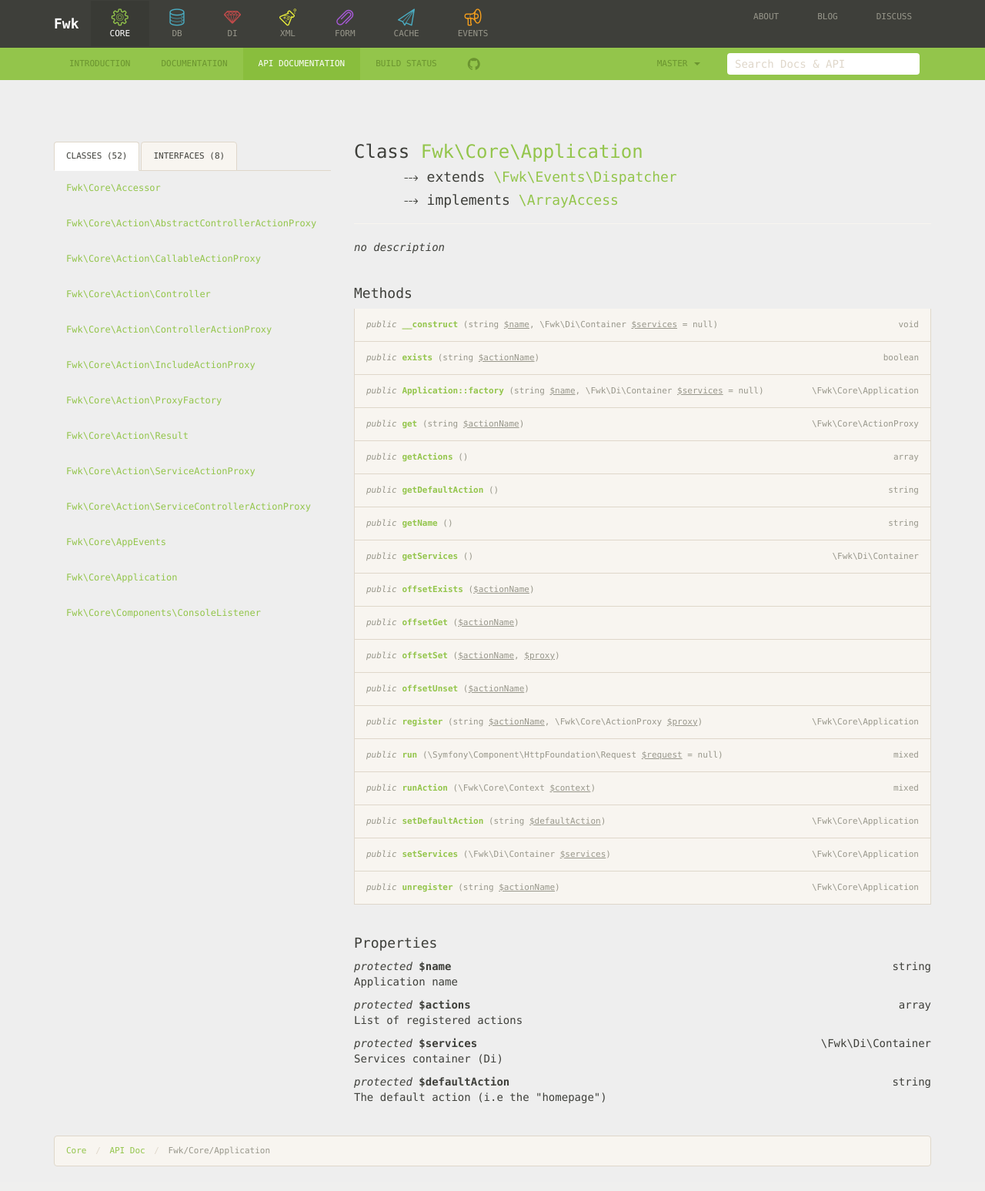
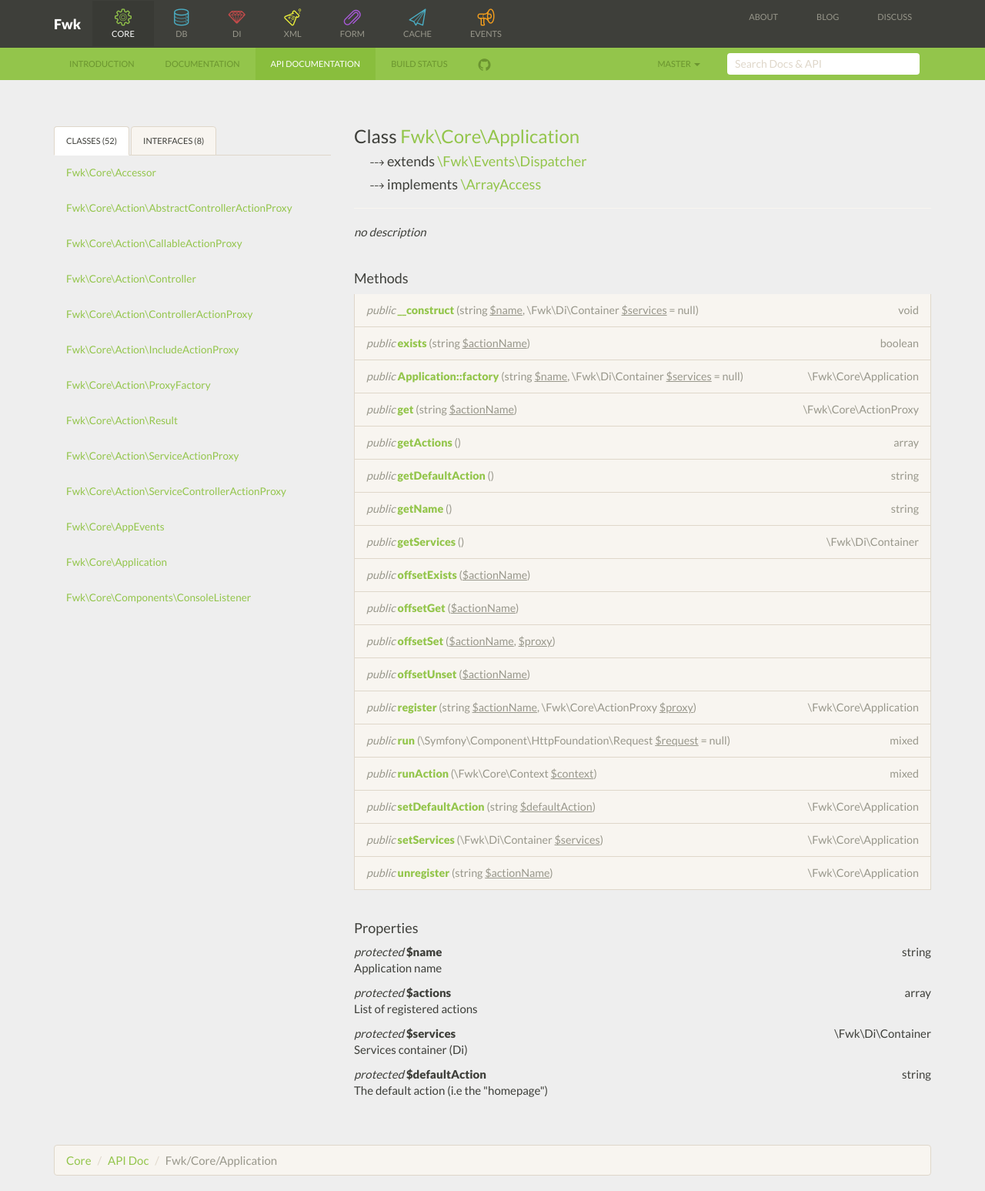
Before and after one commit to fwk/website, a PHP site: page /static/package-api.html in a window 1280 px wide. Shown: the whole page at 77% size. Before the commit the page ends 1515 px from the top, so only its background shows below. Run offline with PHP 8.4, Linux system fonts and the light colour scheme.

Commit message:
ihm fixes

```diff
--- a/app/site/assets/css/site.css
+++ b/app/site/assets/css/site.css
@@ -1,6 +1,8 @@
+@import url(http://fonts.googleapis.com/css?family=Lato:400,300,900);
 body {
-    font-family: "Consolas", "Bitstream Vera Sans Mono", "Courier New", Courier, monospace;
+    font-family: 'Lato', "Helvetica Neue", Helvetica, Verdana, sans-serif;
     background-color: #eee;
+    font-size: 1.5em;
 }
 
 #mainmenu {
@@ -300,7 +302,7 @@ b.events {
     padding-bottom: 40px;
 }
 #main {
-    padding-top: 40px;
+    padding-top: 20px;
 }
 
 .tooltip {
@@ -313,7 +315,7 @@ b.events {
 }
 
 ul.classes {
-    font-size: 12px;
+    font-size: 0.9em !important;
     text-transform: none;
     overflow-y: auto;
     max-height: 600px;
@@ -432,7 +434,9 @@ h5 {
 }
 
 .breadcrumb {
+    margin-top: 20px;
     text-transform: none;
+    font-size: 1em;
 }
 
 #footer {
@@ -443,3 +447,20 @@ h5 {
     font-size: 0.9em;
 
 }
+
+.light {
+    font-weight: 100;
+}
+
+h3.panel-title {
+  font-size: 1.5em !important;
+}
+
+h4.panel-title {
+    font-size: 1.3em !important;
+}
+
+.pkg-intro h2 {
+    font-weight: 100;
+    margin-bottom: 40px;
+}
--- a/app/site/pages/about.twig
+++ b/app/site/pages/about.twig
@@ -2,8 +2,6 @@
 
 {% extends "layouts/about.twig" %}
 
-{% block about_title %}<small>Features</small>{% endblock %}
-
 {% block about_contents %}
     <p>TODO</p>
 {% endblock %}
--- a/app/site/pages/about/contribute.twig
+++ b/app/site/pages/about/contribute.twig
@@ -2,7 +2,7 @@
 
 {% extends "layouts/about.twig" %}
 
-{% block about_title %}<small>Contribute</small>{% endblock %}
+{% block about_title %}<small><i class="glyphicon glyphicon-hand-up"></i> Contribute</small>{% endblock %}
 
 {% block about_contents %}
     All contributions are welcome!
--- a/app/site/pages/about/faq.twig
+++ b/app/site/pages/about/faq.twig
@@ -2,7 +2,7 @@
 
 {% extends "layouts/about.twig" %}
 
-{% block about_title %}<small>Frequently Asked Questions</small>{% endblock %}
+{% block about_title %}<small><i class="glyphicon glyphicon-question-sign"></i> Frequently Asked Questions</small>{% endblock %}
 
 {% block about_contents %}
     <div class="panel panel-default">
--- a/app/site/pages/about/license.twig
+++ b/app/site/pages/about/license.twig
@@ -2,7 +2,7 @@
 
 {% extends "layouts/about.twig" %}
 
-{% block about_title %}<small>License</small>{% endblock %}
+{% block about_title %}<small><i class="glyphicon glyphicon-file"></i> License</small>{% endblock %}
 
 {% block about_contents %}
     <h2 style="margin-top:0">Fwk Components</h2>
--- a/app/site/pages/about/story.twig
+++ b/app/site/pages/about/story.twig
@@ -2,7 +2,7 @@
 
 {% extends "layouts/about.twig" %}
 
-{% block about_title %}<small>The Story</small>{% endblock %}
+{% block about_title %}<small><i class="glyphicon glyphicon-glass"></i> The Story</small>{% endblock %}
 
 {% block about_contents %}
     <p>
--- a/app/site/pages/home.twig
+++ b/app/site/pages/home.twig
@@ -7,7 +7,7 @@
     <div class="row">
         <div class="col-12" style="display:block; text-align:center; margin-bottom: 20px;">
             <h1><b>Development Happiness</b> is now available for <a href="http://www.php.net">PHP</a> !</h1>
-            <h3>Tired of editing dozens of configuration files to fit a specific framework ? Your code looks like Java and works just fine but how could it be <i>simpler</i> ? Do you really need another <a href="http://hacklang.org/">pseudo</a>-<a href="http://zephir-lang.com/">language</a> to make your app <i>efficient</i> ? Don't look any further... <b>Fwk is here</b> !</h3>
+            <h3 class="light">Tired of editing dozens of configuration files to fit a specific framework ? Your code looks like Java and works just fine but how could it be <i>simpler</i> ? Do you really need another <a href="http://hacklang.org/">pseudo</a>-<a href="http://zephir-lang.com/">language</a> to make your app <i>efficient</i> ? Don't look any further... <b>Fwk is here</b> !</h3>
             <a href="{{ _helper.url('PageView', {page: 'about'}) }}" class="btn btn-primary" style="margin-top: 10px;">Learn More</a>
         </div>
     </div>
--- a/app/site/pages/layouts/package.twig
+++ b/app/site/pages/layouts/package.twig
@@ -18,8 +18,7 @@
             <ul class="nav navbar-nav">
                 <li{% if query.page == 'package/intro' %} class="active"{% endif %}><a href="{{ _helper.url('PageView', {page: 'package/intro', package: query.package|lower, version: query.version|default("master")}) }}">Introduction</a></li>
                 <li{% if query.page == 'package/doc' %} class="active"{% endif %}><a href="{{ _helper.url('PageView', {page: 'package/doc', package: query.package|lower, version: query.version|default("master")}) }}">Documentation</a></li>
-                <li{% if query.page == 'package/apidoc' or query.page == 'package/apidoc-class' %} class="active"{% endif %}><a href="{{ _helper.url('PageView', {page: 'package/apidoc', package: query.package|lower, version: query.version|default("master")}) }}">API Documentation</a></li>
-                <li{% if query.page == 'package/status' %} class="active"{% endif %}><a href="{{ _helper.url('PageView', {page: 'package/status', package: query.package|lower, version: query.version|default("master")}) }}">Build Status</a></li>
+                <li{% if query.page == 'package/apidoc' or query.page == 'package/apidoc-class' %} class="active"{% endif %}><a href="{{ _helper.url('PageView', {page: 'package/apidoc', package: query.package|lower, version: query.version|default("master")}) }}">API</a></li>
                 <li>
                     <a href="{{ pkg.url }}" data-toggle="tooltip" data-placement="bottom" title="View on Github"><span class="icon icon-github" style="font-size: 16px; vertical-align: middle"></span></a>
                 </li>
--- a/app/site/pages/package/intro.twig
+++ b/app/site/pages/package/intro.twig
@@ -5,7 +5,7 @@
 {% block package_contents %}
 <section id="pkg_contents">
     <div class="row">
-        <div class="col-lg-9">
+        <div class="col-lg-9 pkg-intro">
             {{ documentation.intro(query.package, query.version)|raw }}
         </div>
         <div class="col-lg-3">
```
Also changed, not shown: app/site/pages/layouts/about.twig (+6 -5 lines), app/site/pages/package/status.twig (deleted, +0 -7 lines).
